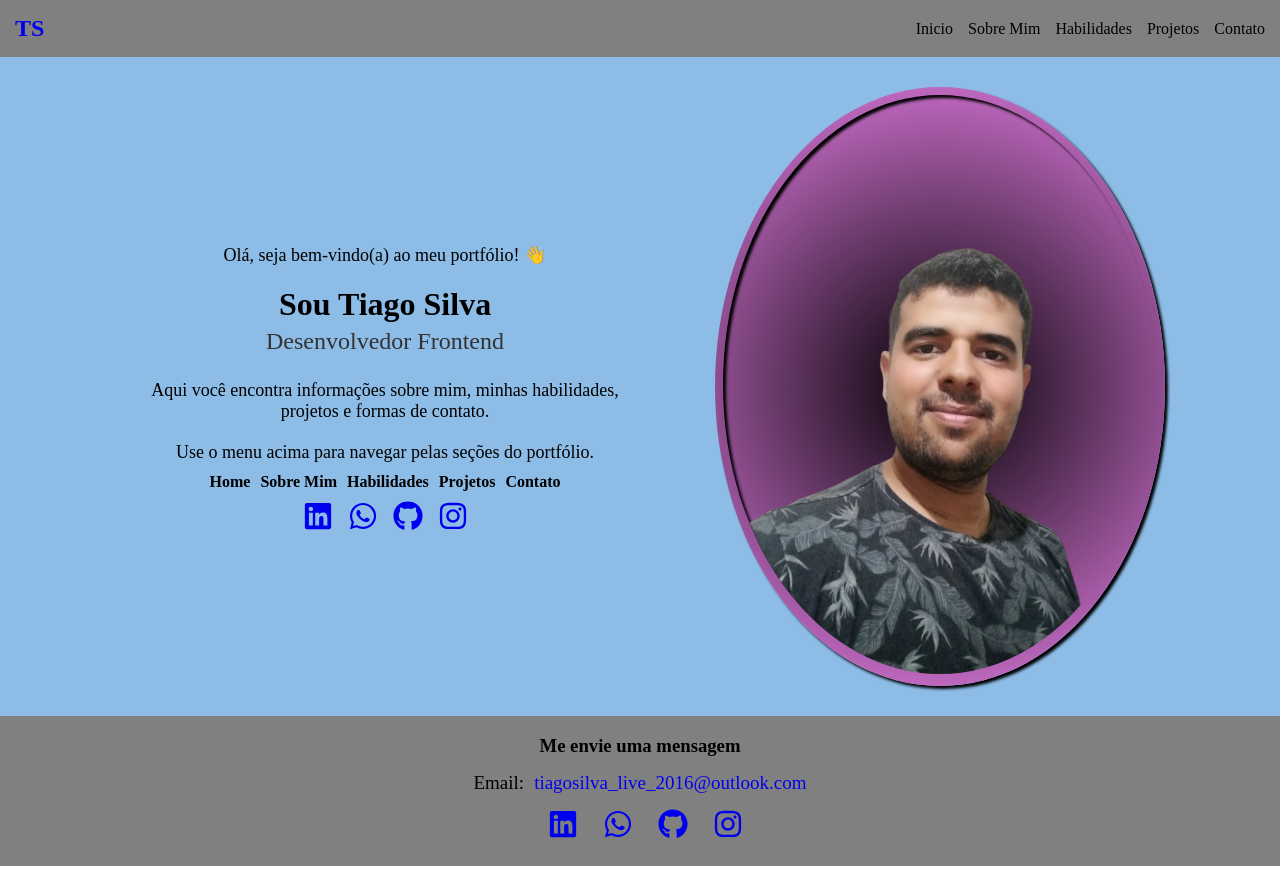
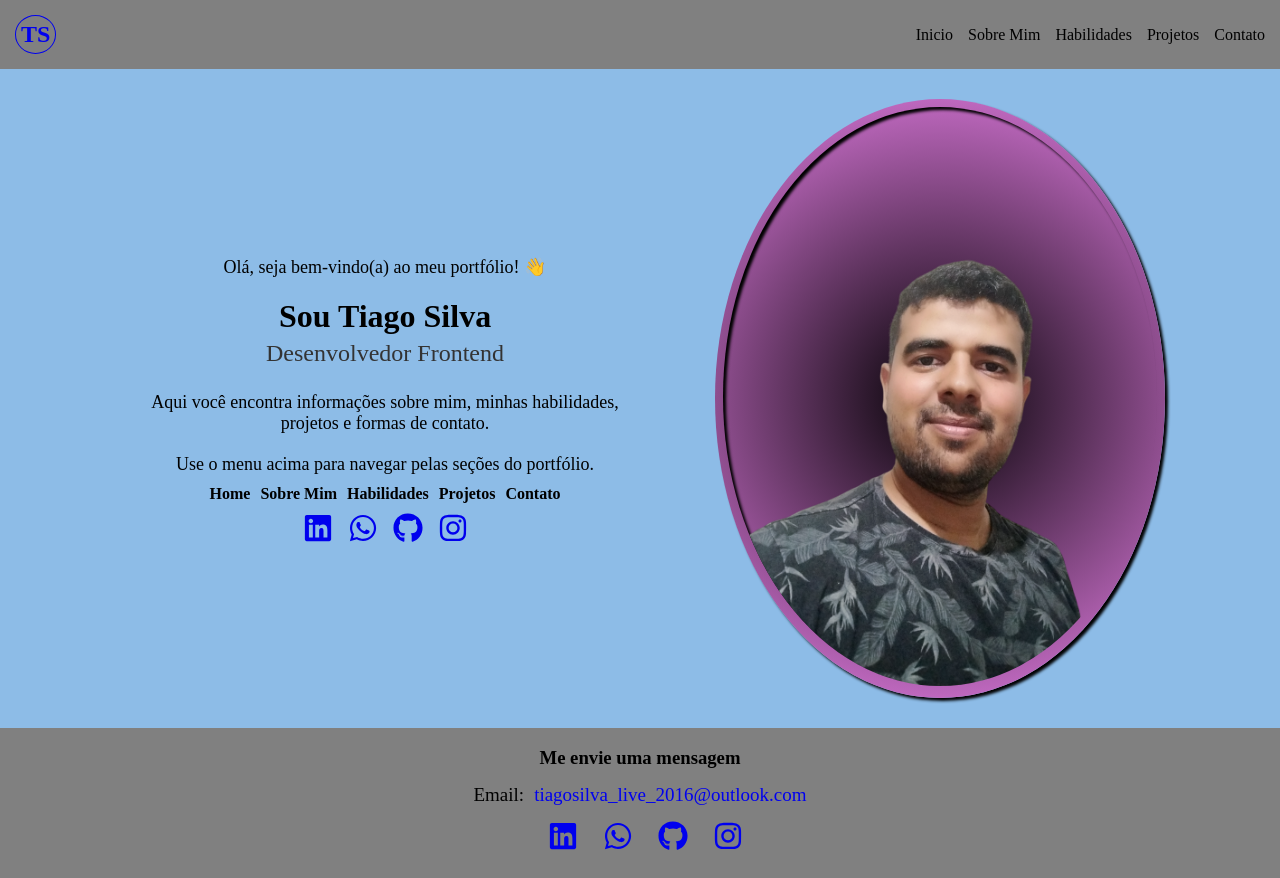
Before and after one commit to Tiago-SilvaRP/Portifolio-React, a React (Vite) app: page / in a window 1280 px wide. Built offline with nearby package versions, Linux system fonts and the light colour scheme.

Commit message:
style(header): styled Logo

```diff
--- a/src/components/header/header.style.ts
+++ b/src/components/header/header.style.ts
@@ -17,6 +17,16 @@ export const S = {
         background-color: gray;
         padding: 15px;
         position: relative;
+    `,
+
+    Logo: styled.a`
+        border: solid 1px;
+        border-radius: 50%;
+        padding: 5px;
+
+        &:hover {
+            color: red;
+        }
     `,
 
     Nav: styled.nav<NavProps>`
--- a/src/components/header/header.tsx
+++ b/src/components/header/header.tsx
@@ -18,9 +18,9 @@ export const Header: React.FC = () => {
 
     return (
         <S.HeaderContainer>
-            <a target="_blank" href={CV}>
+            <S.Logo target="_blank" href={CV}>
                 <h2>TS</h2>
-            </a>
+            </S.Logo>
             <div ref={menuRef}>
                 <S.Nav $ativo={menuAberto} aria-expanded={menuAberto}>
                     <S.Ul onClick={handleItemClick}>
--- a/src/components/styles/globalStyle.tsx
+++ b/src/components/styles/globalStyle.tsx
@@ -14,4 +14,6 @@ export const GlobalStyle = createGlobalStyle`
         display: flex;
         flex-direction: column;
     }
+
+
 `
```
